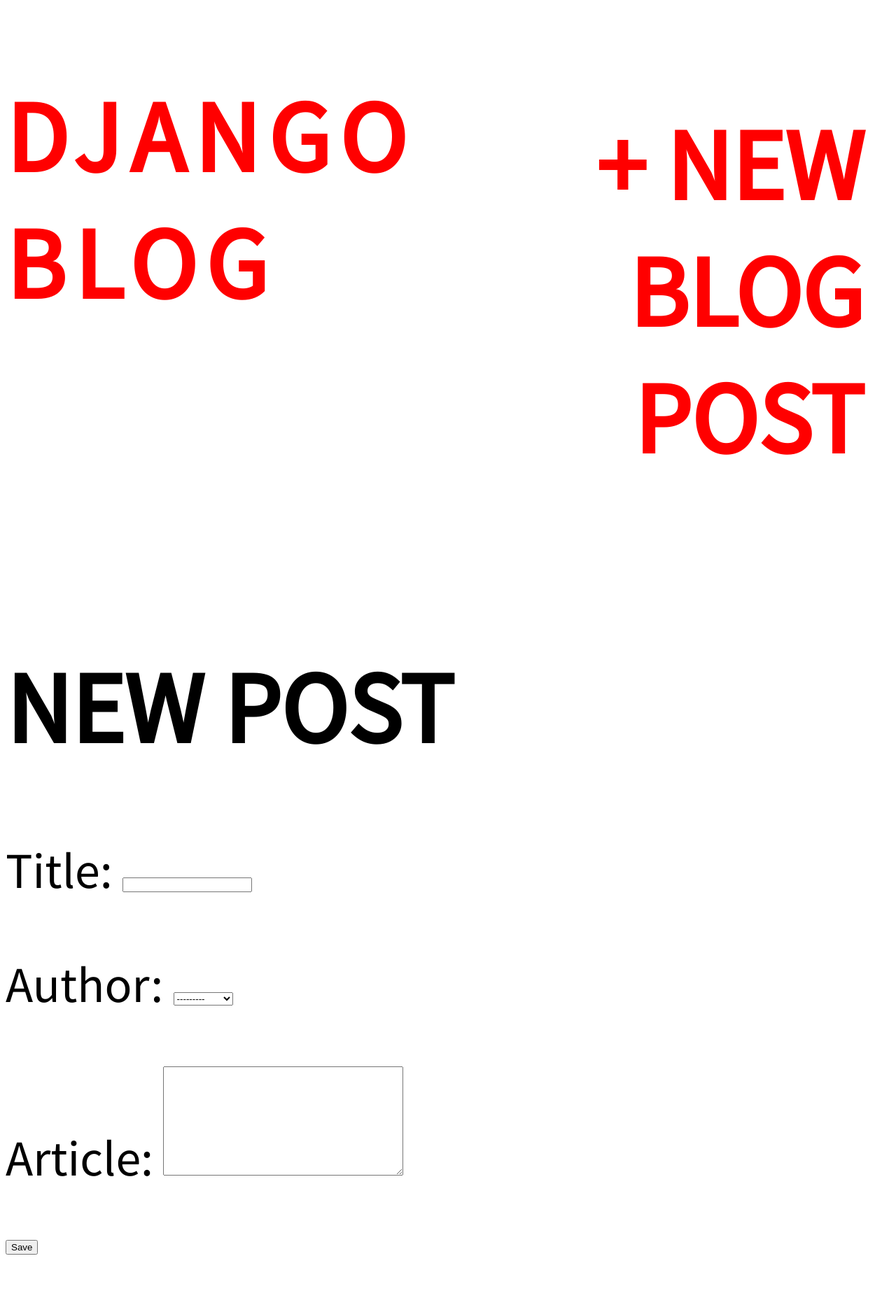
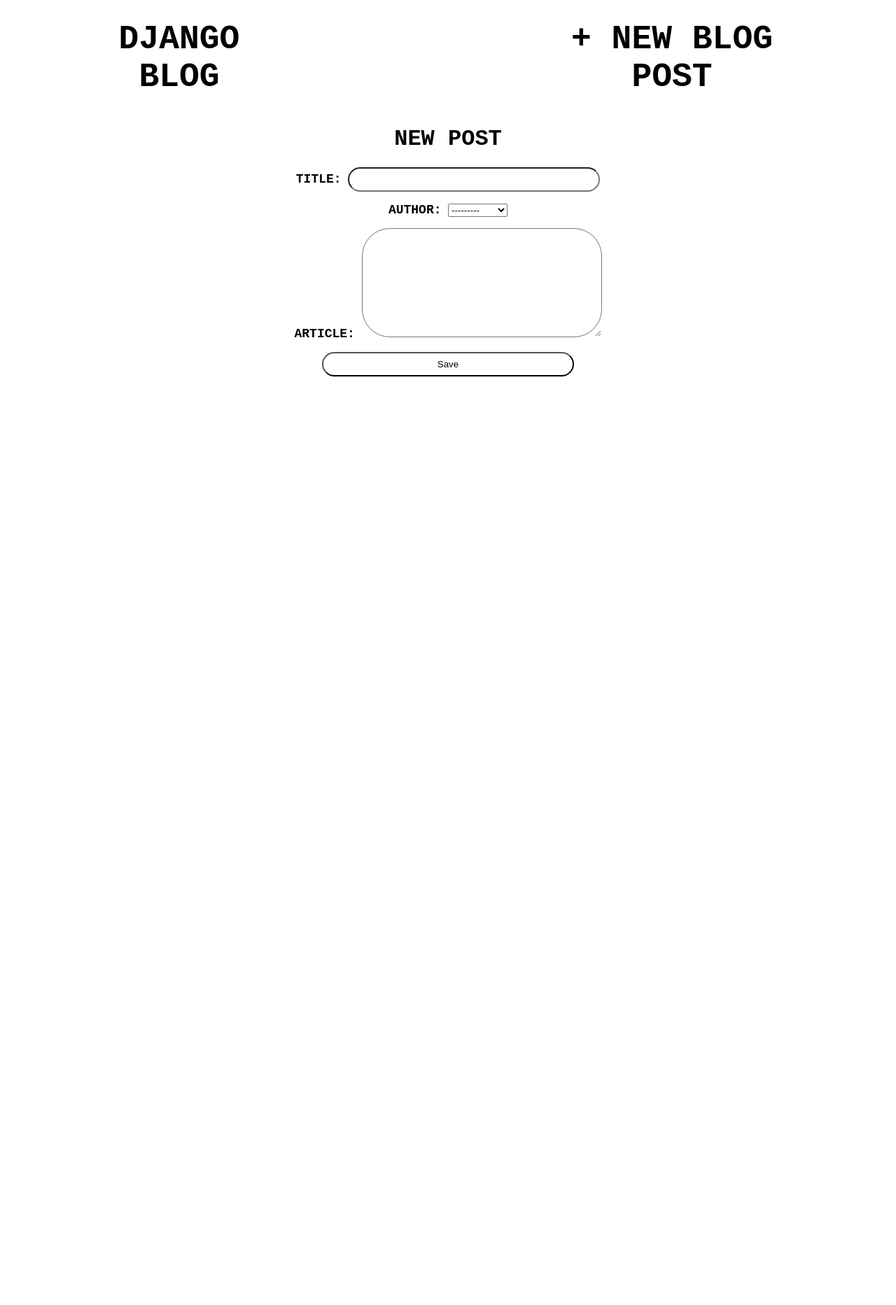
Before and after one commit to MrAzuka/blog, a Django app: page /post/new/ in a window 1280 px wide. Shown: the whole page at 70% size. After the commit the page ends 538 px from the top, so only its background shows below. Run offline with Django 3.2, Linux system fonts and the light colour scheme; data comes from the database, SQL or seed files in the repository.

Commit message:
New UI changes

```diff
--- a/blog/static/css/base.css
+++ /dev/null
@@ -1,45 +0,0 @@
-header {
-    border-bottom: 1px solid #999;
-    margin-bottom: 2rem
-}
-
-h1 a {
-    color: red;
-    text-decoration-line: none;
-}
-
-body {
-    font-family: 'Source Sans Pro', sans-serif;
-    font-size: 9vh;
-}
-.grid-container{
-     display: flex;
-     flex-direction: row;
-}
-.nav-left {
-    justify-self: flex-start;
-    margin-right: auto;
-    text-decoration: none;
-    letter-spacing: 1vw;
- }
-.nav-right {
-justify-self: flex-end;
- padding:5vh 3vw;
-}
-.post-entry {
-    text-align: center;
-}
-.post-entry h2 {
-
-}
-.post-entry h2 a, .post-entry h2 a:visited {
-    color: blue;
-    text-decoration: none;
-}
-.post-entry p {
-    margin: 0;
-    font-weight: 400;
-}
-.post-entry h2 a:hover {
-    color: red;
-}
--- a/blog/templates/base.html
+++ b/blog/templates/base.html
@@ -1,23 +1,96 @@
-{% load static %}
+<!--{% load static %}-->
 
 <html lang="en">
     <head>
         <meta charset="UTF-8">
         <title>Blog</title>
         <link href="https://fonts.googleapis.com/css?family=Source+Sans+Pro:400" rel="stylesheet">
-        <link href="{% static 'css/base.css' %}" rel="stylesheet">
+        <style>
+            .container{
+                margin-left: 15vh;
+                margin-right: 15vh;
+                /* width: 100%; */
+                text-align: center;
+                font-family: 'Courier New', Courier, monospace;
+            }
+            .blog-link{
+                text-decoration: none;
+                font-size: 6vh;
+                color: black;
+                transition-timing-function: ease-in;
+                transition-delay: 1s;
+            }
+            .blog-link:hover{
+                transform: rotate(180deg);
+            }
+            .grid-container{
+                display: grid;
+                grid-template-columns: repeat(8, 1fr);
+            }
+            .nav-left{
+                grid-column: 1/3;
+            }
+            .nav-right{
+                grid-column: 6/-1;
+            }
+            .post-entry h2 a{
+                font-size: 4.5vh;
+                color: chocolate;
+                text-decoration: none;
+                letter-spacing: 1vh;
+            }
+            .post-entry p {
+                font-weight: bold;
+                font-size: large;
+            }
+            input{
+                color: black;
+                background-color: white;
+                border-radius: 10vh;
+                width: 45vh;
+                padding: 1vh 1vh;
+            }
+            input:hover{
+                color: white;
+                border-color: white;
+                background-color: black;
+            }
+            input::grammar-error{
+                color: red;
+            }
+            textarea{
+                background-color: white;
+                color: black;
+                border-radius: 5vh;
+
+
+            }
+            textarea:hover{
+                background-color: black;
+                color: white;
+            }
+            label{
+                font-size: large;
+                font-weight:bold;
+                text-transform: uppercase;
+            }
+            .submit{
+
+            }
+
+        </style>
     </head>
     <body>
-        <div>
+        <div class="container">
 
                 <div class="grid-container">
                     <div class="nav-left">
-                        <h1><a href="{% url 'home' %}">DJANGO BLOG</a></h1>
+                        <h1><a href="{% url 'home' %}" class="blog-link">DJANGO BLOG</a></h1>
                     </div>
 
 
-                    <div class="nav-right" style="text-align:right">
-                        <h1><a href="{% url 'post_new' %}">+ NEW BLOG POST</a></h1>
+                    <div class="nav-right">
+                        <h1><a href="{% url 'post_new' %}" class="blog-link">+ NEW BLOG POST</a></h1>
                     </div>
                 </div>
 
--- a/blog/templates/post_new.html
+++ b/blog/templates/post_new.html
@@ -5,6 +5,6 @@
 <form method="POST" action="">
     {% csrf_token %}
     {{ form.as_p}}
-    <input type="submit" value="Save">
+    <input class="submit"type="submit" value="Save">
 </form>
 {% endblock content %}
```
